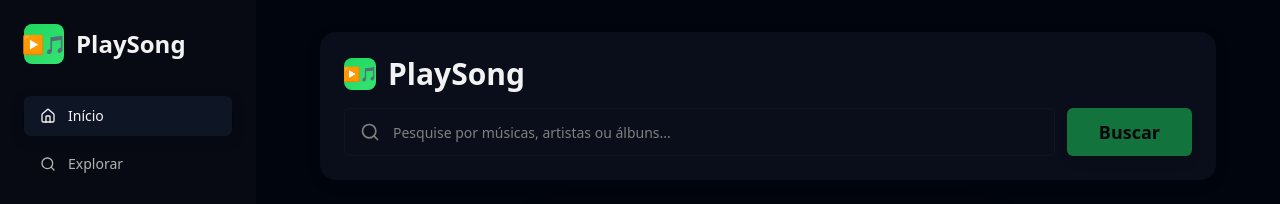
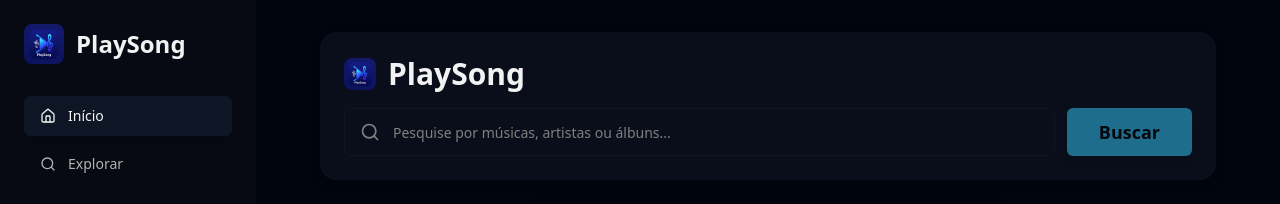
Before and after one commit to jbcodess/playsong-sync, a React (Vite) app: page / in a window 1280 px wide. Shown: the top 204 px of the page. Built offline with nearby package versions, Linux system fonts and the light colour scheme; the HTML template or start-up script is replaced by a standard one.

Commit message:
Atualizar ícone do app

```diff
--- a/index.html
+++ b/index.html
@@ -4,6 +4,7 @@
     <meta charset="UTF-8" />
     <meta name="viewport" content="width=device-width, initial-scale=1.0" />
     <title>PlaySong - Reprodutor de Música Online</title>
+    <link rel="icon" href="/lovable-uploads/67508e0d-5de8-4d0a-a3e9-3d86ae04639e.png" type="image/png">
     <meta name="description" content="PlaySong - O melhor reprodutor de música online com interface moderna e controles intuitivos" />
     <meta name="author" content="PlaySong" />
 
--- a/src/components/Sidebar.tsx
+++ b/src/components/Sidebar.tsx
@@ -52,8 +52,8 @@ export const Sidebar: React.FC<SidebarProps> = ({
         <div className="p-6">
           {/* Logo */}
           <div className="flex items-center gap-3 mb-8 pt-12 md:pt-0">
-            <div className="w-10 h-10 bg-gradient-primary rounded-lg flex items-center justify-center">
-              <span className="text-lg">▶️🎵</span>
+            <div className="w-10 h-10 rounded-lg flex items-center justify-center overflow-hidden">
+              <img src="/lovable-uploads/67508e0d-5de8-4d0a-a3e9-3d86ae04639e.png" alt="PlaySong" className="w-full h-full object-cover" />
             </div>
             <h1 className="text-2xl font-bold text-app-text-primary">PlaySong</h1>
           </div>
--- a/src/index.css
+++ b/src/index.css
@@ -46,8 +46,8 @@ All colors MUST be HSL.
     --app-text-primary: 0 0% 95%;
     --app-text-secondary: 0 0% 70%;
     --app-text-muted: 0 0% 50%;
-    --app-accent: 141 76% 48%;
-    --app-accent-hover: 141 76% 55%;
+    --app-accent: 195 100% 60%;
+    --app-accent-hover: 195 100% 55%;
     --app-accent-foreground: 0 0% 0%;
 
     /* Progress and controls */
@@ -55,7 +55,7 @@ All colors MUST be HSL.
     --progress-fill: 0 0% 100%;
 
     /* Gradients */
-    --gradient-primary: linear-gradient(135deg, hsl(var(--app-accent)), hsl(var(--app-accent-hover)));
+    --gradient-primary: linear-gradient(135deg, hsl(195, 100%, 60%), hsl(220, 100%, 70%));
     --gradient-surface: linear-gradient(145deg, hsl(var(--app-surface)), hsl(var(--app-surface-hover)));
 
     /* Shadows */
--- a/src/pages/Index.tsx
+++ b/src/pages/Index.tsx
@@ -135,8 +135,8 @@ const Index = () => {
             {/* Search Bar */}
             <div className="bg-app-surface rounded-2xl p-6 shadow-card">
               <div className="flex items-center gap-3 mb-4">
-                <div className="w-8 h-8 bg-gradient-primary rounded-lg flex items-center justify-center">
-                  <span className="text-sm">▶️🎵</span>
+                <div className="w-8 h-8 rounded-lg flex items-center justify-center overflow-hidden">
+                  <img src="/lovable-uploads/67508e0d-5de8-4d0a-a3e9-3d86ae04639e.png" alt="PlaySong" className="w-full h-full object-cover" />
                 </div>
                 <h1 className="text-3xl font-bold text-app-text-primary">PlaySong</h1>
               </div>
```
Also changed, not shown: public/lovable-uploads/67508e0d-5de8-4d0a-a3e9-3d86ae04639e.png (added).
